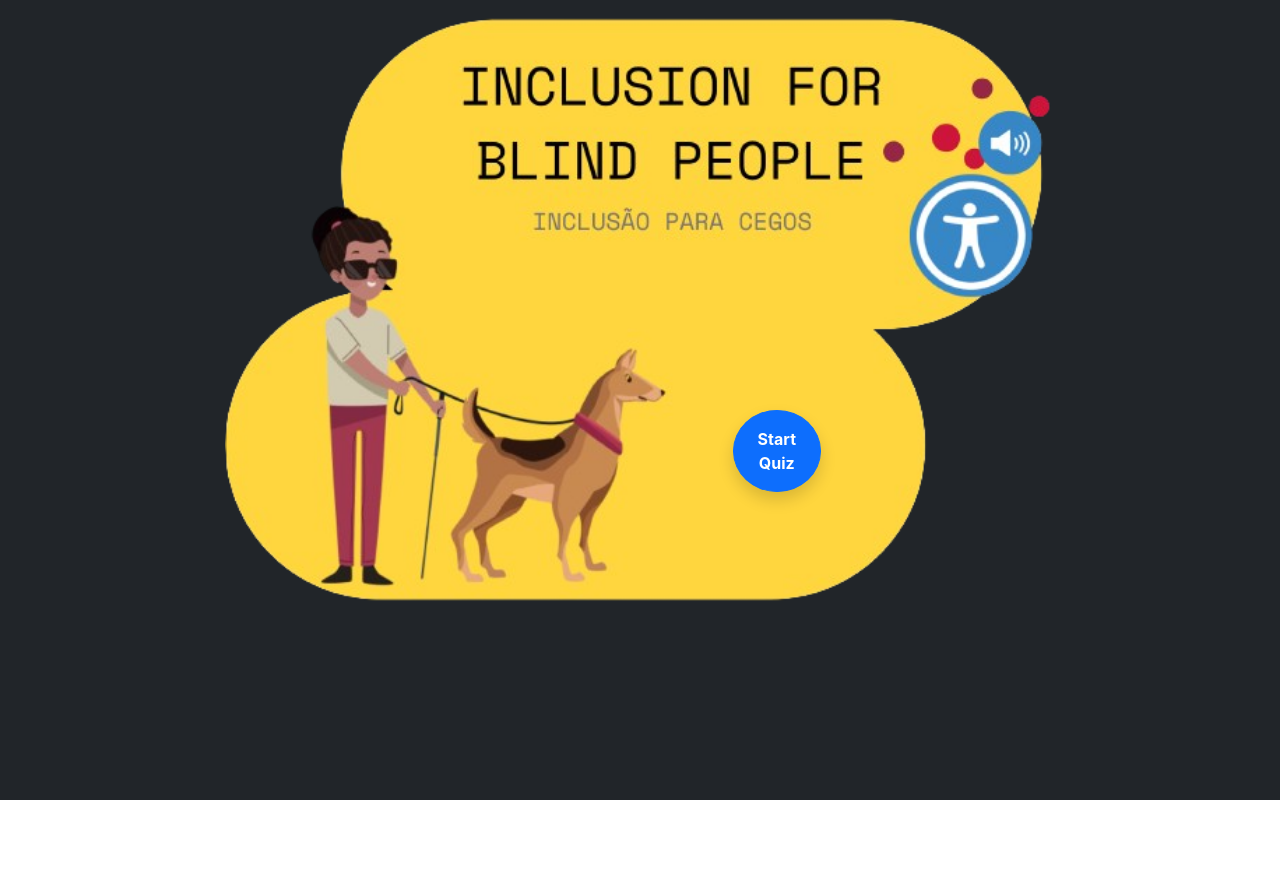
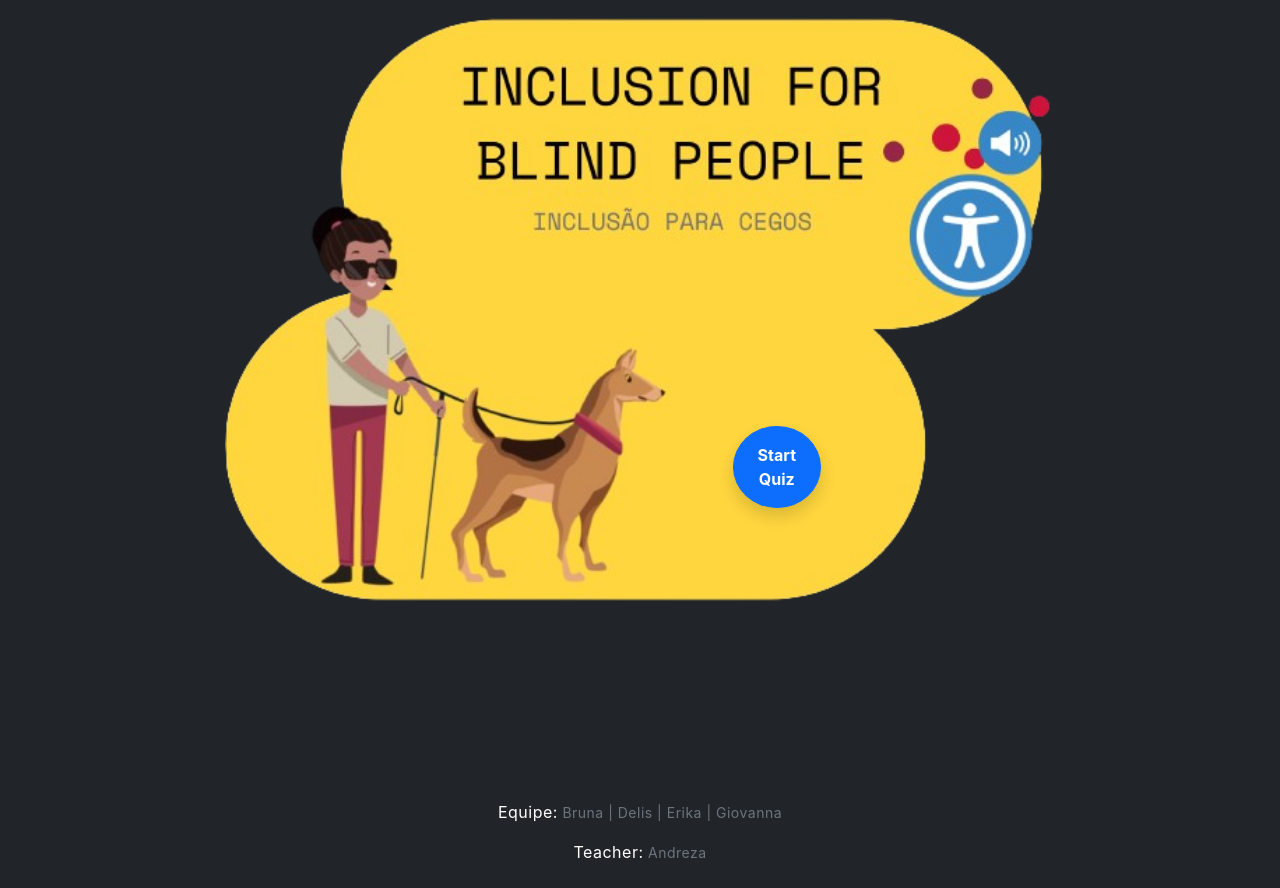
Before and after one commit to DelisG/React-Quiz, a React (Create React App) app: page / in a window 1280 px wide. Before the commit the page ends 800 px from the top, so only its background shows below. Built offline with nearby package versions, Linux system fonts and the light colour scheme.

Commit message:
🧹 Refatoração

```diff
--- a/src/components/Start.js
+++ b/src/components/Start.js
@@ -12,12 +12,7 @@ const Start = () => {
     >
       <div className="container">
         <div className="row vh-100 align-items-center justify-content-center">
-          <div className="col-lg-10 h-100">
-            {/* <h1 className="display-5 text-warning">
-              Inclusion for Blind People
-            </h1>
-            <small className="text-secondary">Inclusão para Cegos</small> */}
-
+          <div className="col-lg-10 h-100 d-flex justif-content-center flex-column">
             <div className="position-relative text-center px-5 pt-3">
               <img
                 src={bgmd}
@@ -29,19 +24,36 @@ const Start = () => {
                 alt="bg de mulher cega com um cachorro"
                 className="img-fluid d-none d-md-block w-100"
               />
-              <button
-                onClick={startQuiz}
-                className="btn btn-primary py-3 px-4 rounded-circle border border-primary shadow fw-bold position-absolute"
+              <button onClick={startQuiz} className="btn">
+                <span
+                  className="d-none d-md-block position-absolute btn btn-primary py-3 px-4 rounded-circle border border-primary shadow fw-bold "
                   style={{
                     top: "68%",
                     left: "60%",
                     // transform: "translate(-50%, -50%)",
                   }}
                 >
-                Start <br/> Quiz
+                  Start <br /> Quiz
+                </span>
+                <span className="d-block d-md-none btn btn-primary py-3 px-4 shadow fw-bold ">
+                  Start Quiz
+                </span>
               </button>
             </div>
           </div>
+        </div>
+        <div className="bg-dark pb-2">
+          <p>
+            Equipe:
+            <small className="text-secondary"> Bruna | </small>
+            <small className="text-secondary">Delis | </small>
+            <small className="text-secondary">Erika | </small>
+            <small className="text-secondary">Giovanna</small>
+          </p>
+          <p>
+            Teacher:
+            <small className="text-secondary"> Andreza</small>
+          </p>
         </div>
       </div>
     </section>
```
Also changed, not shown: 7 other files (tests, documents, lock files or other folders). Lines whose indentation alone changed are shown as unchanged.
